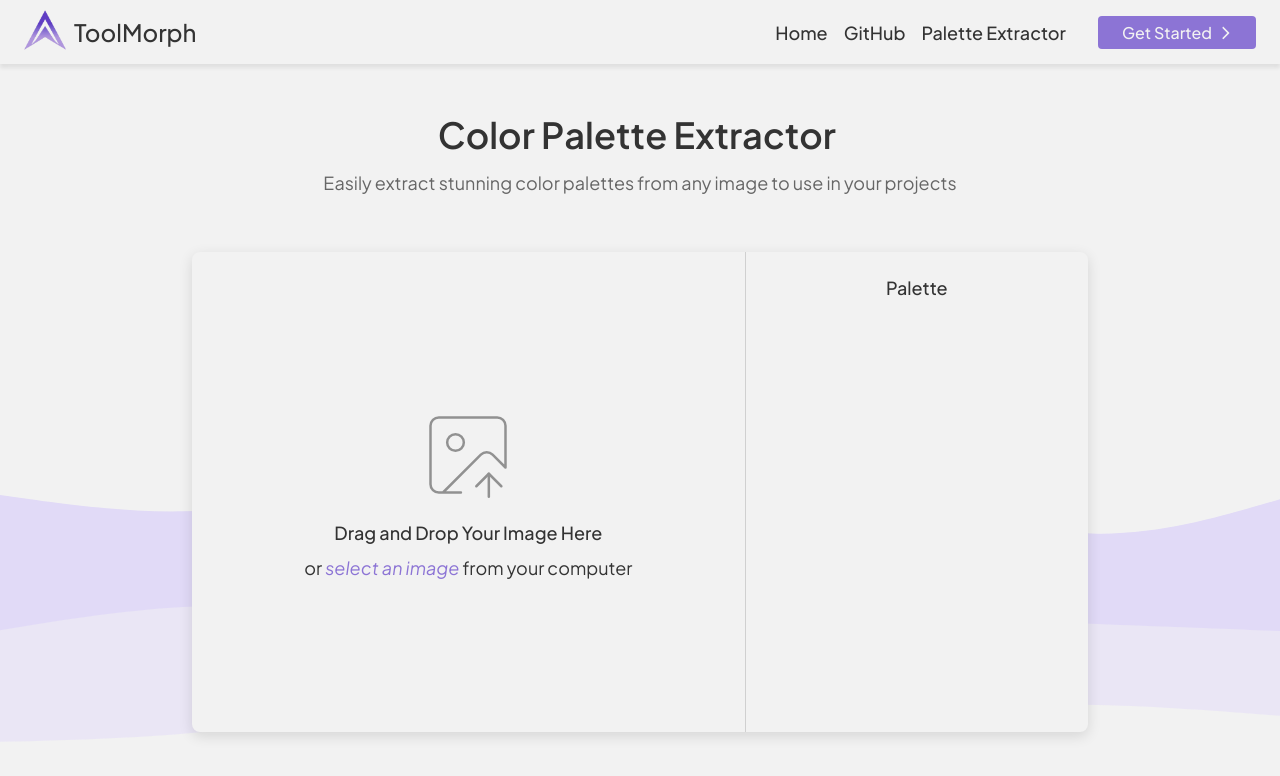
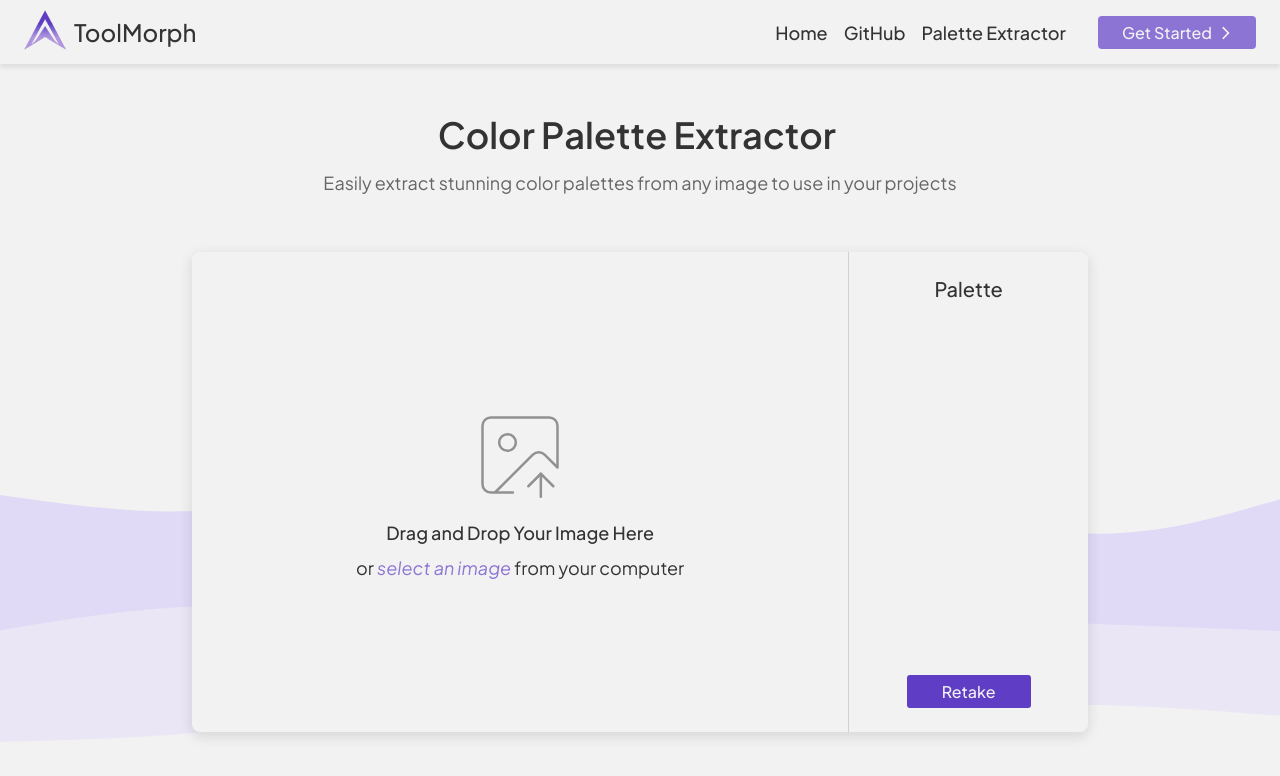
Before and after one commit to MunteanRares/toolmorph-ui, a React (Vite) app: page /palette-extractor in a window 1280 px wide. Shown: the top 776 px of the page. Built offline with nearby package versions, Linux system fonts and the light colour scheme.

Commit message:
Reworked palette results - smoother UI

```diff
--- a/src/Components/BackgroundWave/BackgroundWave.tsx
+++ b/src/Components/BackgroundWave/BackgroundWave.tsx
@@ -12,9 +12,10 @@ const BackgroundWave = () => {
     };
 
     const waveVariants: Variants = {
-        initial: { opacity: 0, y: transformAmount.slideSmallBottom },
+        initial: { opacity: 0, y: -20 },
         animate: { opacity: 1, y: 0 },
     };
+
     return (
         <motion.div
             variants={containerVariants}
--- a/src/Components/BtnComponent/BtnComponent.scss
+++ b/src/Components/BtnComponent/BtnComponent.scss
@@ -10,6 +10,7 @@
     cursor: pointer;
     padding: 6px 24px;
     border-radius: 3px;
+    width: 100%;
     background-color: $bgColor;
     color: $fontColor;
 
@@ -42,6 +43,8 @@
     display: flex;
     align-items: center;
     gap: 1.2rem;
+    margin: 0 auto 0 auto;
+    width: fit-content;
 }
 
 .fa-icon-btn {
--- a/src/Components/BtnComponent/BtnComponent.tsx
+++ b/src/Components/BtnComponent/BtnComponent.tsx
@@ -31,7 +31,7 @@ const Primarybtn = ({ children, btnType, icon }: Props) => {
                                 icon={icon}
                             />
                         )}
-                        {children}
+                        <p>{children}</p>
                     </div>
                 </button>
             </motion.div>
--- /dev/null
+++ b/src/Components/Loader/Loader.scss
@@ -0,0 +1,13 @@
+@use "../../styling/variables" as *;
+
+.spinner {
+    border-radius: 50%;
+    width: 50px;
+    height: 50px;
+    border: 4px transparent solid;
+    border-top-color: $primaryColor;
+    will-change: transform;
+    position: absolute;
+    top: 43%;
+    left: 43%;
+}
--- /dev/null
+++ b/src/Components/Loader/Loader.tsx
@@ -0,0 +1,14 @@
+import { motion } from "motion/react";
+import "./Loader.scss";
+
+const Loader = () => {
+    return (
+        <motion.div
+            className="spinner"
+            animate={{ rotate: 360 }}
+            transition={{ repeat: Infinity, duration: 1, type: "tween" }}
+        ></motion.div>
+    );
+};
+
+export default Loader;
--- a/src/Components/Pages/PaletteExtractorPage/PaletteExtractorPage.scss
+++ b/src/Components/Pages/PaletteExtractorPage/PaletteExtractorPage.scss
@@ -4,7 +4,6 @@
     overflow: hidden;
     position: relative;
     height: calc(100vh - $navbarHeight);
-}
 
     .title-container {
         display: flex;
@@ -34,19 +33,48 @@
         box-shadow: 0 4px 14px rgba(0, 0, 0, 0.12);
 
         border-radius: 8px;
-}
 
         .palette-result {
             padding: 24px;
             display: flex;
+            position: relative;
             flex-direction: column;
-    flex: 3.5;
+            width: 35%;
             align-items: center;
+
+            .palette-title {
+                text-align: center;
+                margin-bottom: 3.2rem;
+                font-size: 2rem;
             }
 
-.icon-img {
-    opacity: 50%;
-    width: 10rem;
-    height: 10rem;
-    stroke-width: 0.6px;
+            .palette-colors {
+                display: grid;
+                gap: 1.2rem;
+                row-gap: 2rem;
+                flex-wrap: wrap;
+                grid-template-columns: repeat(3, 1fr);
+                border-radius: 8px;
+
+                .palette-color {
+                    width: 8rem;
+                    height: 8rem;
+                    border-radius: 4px;
+                    cursor: pointer;
+                    margin-bottom: 0.6rem;
                 }
+
+                .color-hex {
+                    text-align: center;
+                    font-size: 1.4rem;
+                    color: $lowContrastFont;
+                }
+            }
+
+            .palette-bottom-div {
+                margin-top: auto;
+                width: 65%;
+            }
+        }
+    }
+}
--- a/src/Components/Pages/PaletteExtractorPage/PaletteExtractorPage.tsx
+++ b/src/Components/Pages/PaletteExtractorPage/PaletteExtractorPage.tsx
@@ -1,11 +1,45 @@
 import "./PaletteExtractorPage.scss";
-import { motion } from "motion/react";
-import { basicOpacityAnimation } from "../../../styling/constants";
+import { AnimatePresence, motion, Variants } from "motion/react";
+import { transformAmount } from "../../../styling/constants";
 import { SplitTextWrapper } from "../../../styling/AnimationWrappers";
 import BackgroundWave from "../../BackgroundWave/BackgroundWave";
 import UploadImageArea from "../../UploadImageArea/UploadImageArea";
+import useExtractPalette from "../../../hooks/useExtractPalette";
+import BtnComponent from "../../BtnComponent/BtnComponent";
+import {
+    basicOpacityVariant,
+    paletteColorsVariant,
+    paletteColorVariant,
+} from "../../../styling/animationVariants";
+import Loader from "../../Loader/Loader";
+import { useEffect, useRef, useState } from "react";
 
 const PaletteExtractorPage = () => {
+    const {
+        data: paletteData,
+        error: paletteError,
+        isLoading: isLoadingPalette,
+        fetchExtractPalette,
+    } = useExtractPalette();
+
+    const timeoutRef = useRef<number | null>(null);
+
+    const [copiedColor, setcopiedColor] = useState<string | null>(null);
+
+    const handleCopyHex = (colorHex: string) => {
+        navigator.clipboard.writeText(colorHex);
+
+        if (timeoutRef.current) {
+            clearTimeout(timeoutRef.current);
+        }
+
+        setcopiedColor(colorHex);
+
+        timeoutRef.current = window.setTimeout(() => {
+            setcopiedColor(null);
+        }, 1000);
+    };
+
     return (
         <>
             <section className="section-colorextract">
@@ -23,15 +57,83 @@ const PaletteExtractorPage = () => {
                     </motion.p>
 
                     <div className="upload-card">
-                        <UploadImageArea />
+                        <UploadImageArea fetchData={fetchExtractPalette} />
                         <div className="palette-result">
+                            <div className="palette-top-div">
                                 <motion.p
-                                variants={basicOpacityAnimation}
+                                    className="palette-title"
+                                    variants={basicOpacityVariant}
                                     initial="initial"
                                     animate="animate"
                                 >
                                     Palette
                                 </motion.p>
+
+                                {isLoadingPalette ? (
+                                    <Loader />
+                                ) : (
+                                    paletteData && (
+                                        <motion.div
+                                            className="palette-colors"
+                                            variants={paletteColorsVariant}
+                                            transition={{ delay: 0.4 }}
+                                            initial="initial"
+                                            animate="animate"
+                                        >
+                                            {paletteData.palettes.map(
+                                                (color, index) => (
+                                                    <motion.div
+                                                        key={color + index}
+                                                    >
+                                                        <motion.div
+                                                            whileHover={{
+                                                                scale: 1.1,
+                                                            }}
+                                                            variants={
+                                                                paletteColorVariant
+                                                            }
+                                                            className="palette-color"
+                                                            onClick={() =>
+                                                                handleCopyHex(
+                                                                    color
+                                                                )
+                                                            }
+                                                            style={{
+                                                                backgroundColor:
+                                                                    color,
+                                                                padding: "12px",
+                                                            }}
+                                                        />
+                                                        <AnimatePresence>
+                                                            <motion.p
+                                                                key={color}
+                                                                variants={
+                                                                    basicOpacityVariant
+                                                                }
+                                                                transition={{
+                                                                    delay: 0.4,
+                                                                }}
+                                                                className="color-hex"
+                                                            >
+                                                                {copiedColor ===
+                                                                color
+                                                                    ? "Copied!"
+                                                                    : color}
+                                                            </motion.p>
+                                                        </AnimatePresence>
+                                                    </motion.div>
+                                                )
+                                            )}
+                                        </motion.div>
+                                    )
+                                )}
+                            </div>
+
+                            <div className="palette-bottom-div">
+                                <BtnComponent btnType="primary">
+                                    Retake
+                                </BtnComponent>
+                            </div>
                         </div>
                     </div>
                 </div>
--- a/src/Components/UploadImageArea/UploadImageArea.scss
+++ b/src/Components/UploadImageArea/UploadImageArea.scss
@@ -6,9 +6,10 @@
     justify-content: center;
     align-items: center;
     gap: 1.2rem;
-    flex: 6;
+    width: 65%;
     padding: 24px;
     border-right: 1px solid $separatorColor;
+    width: 100%;
 
     span {
         color: $tintAccentColor;
@@ -21,13 +22,18 @@
     }
 
     .dropped-image {
-        height: 100%;
+        max-height: 100%;
+        max-width: 100%;
         border-radius: 8px;
         cursor: pointer;
+        object-fit: cover;
+        object-position: center;
     }
 
-    .papa {
-        width: 100%;
-        height: 100%;
+    .icon-img {
+        opacity: 50%;
+        width: 10rem;
+        height: 10rem;
+        stroke-width: 0.6px;
     }
 }
--- a/src/Components/UploadImageArea/UploadImageArea.tsx
+++ b/src/Components/UploadImageArea/UploadImageArea.tsx
@@ -1,18 +1,20 @@
 import { motion } from "framer-motion"; // Make sure you import from 'framer-motion'
 import { LuImageUp } from "react-icons/lu";
-import { basicOpacityAnimation, durationAmount } from "../../styling/constants";
+import { durationAmount } from "../../styling/constants";
 import { FileRejection, useDropzone } from "react-dropzone";
 import "./UploadImageArea.scss";
-import { useEffect, useState } from "react";
+import { useState } from "react";
 import "react-lazy-load-image-component/src/effects/blur.css";
-import useExtractPalette from "../../hooks/useExtractPalette";
-import { div } from "motion/react-client";
+import { basicOpacityVariant } from "../../styling/animationVariants";
 
-const UploadImageArea = () => {
+interface Props {
+    fetchData: (file: File) => void;
+}
+
+const UploadImageArea = ({ fetchData }: Props) => {
     const [uploadError, setUploadError] = useState("");
     const [acceptedImage, setAcceptedImage] = useState<File>();
     const [imageLoading, setImageLoading] = useState(true);
-    const { data, error, isLoading, fetchExtractPalette } = useExtractPalette();
 
     const onDrop = (acceptedFiles: File[], fileRejections: FileRejection[]) => {
         if (fileRejections.length > 0) {
@@ -20,8 +22,8 @@ const UploadImageArea = () => {
         } else if (acceptedFiles.length > 0) {
             const file = acceptedFiles[0];
             setImageLoading(true);
-            setAcceptedImage(acceptedFiles[0]);
-            fetchExtractPalette(file);
+            setAcceptedImage(file);
+            fetchData(file);
         }
     };
 
@@ -51,7 +53,7 @@ const UploadImageArea = () => {
                     onLoad={() => setImageLoading(false)}
                     className="dropped-image"
                     src={URL.createObjectURL(acceptedImage)}
-                />
+                ></motion.img>
             ) : (
                 <>
                     <motion.div
@@ -62,14 +64,14 @@ const UploadImageArea = () => {
                     </motion.div>
 
                     <motion.p
-                        variants={basicOpacityAnimation}
+                        variants={basicOpacityVariant}
                         initial="initial"
                         animate="animate"
                     >
                         Drag and Drop Your Image Here
                     </motion.p>
                     <motion.p
-                        variants={basicOpacityAnimation}
+                        variants={basicOpacityVariant}
                         initial="initial"
                         animate="animate"
                         className="select-image-text"
@@ -79,12 +81,6 @@ const UploadImageArea = () => {
                     </motion.p>
                 </>
             )}
-            {error && <p>{error}</p>}
-            {data?.palettes.map((color, index) => (
-                <div key={index} style={{ backgroundColor: color }}>
-                    {color}
-                </div>
-            ))}
 
             <input {...getInputProps()} multiple={false} />
         </div>
--- /dev/null
+++ b/src/styling/animationVariants.ts
@@ -0,0 +1,20 @@
+import { Variants } from "motion/react";
+import { transformAmount } from "./constants";
+
+export const basicOpacityVariant: Variants = {
+    initial: { opacity: 0 },
+    animate: { opacity: 1 },
+};
+
+export const paletteColorsVariant: Variants = {
+    initial: {},
+    animate: {
+        transition: { staggerChildren: 0.05, type: "spring", delay: 0.2 },
+    },
+};
+
+export const paletteColorVariant: Variants = {
+    initial: { y: transformAmount.slideSmallBottom, opacity: 0 },
+    animate: { y: 0, opacity: 1 },
+    exit: { y: 20, opacity: 0 },
+};
--- a/src/styling/constants.ts
+++ b/src/styling/constants.ts
@@ -12,8 +12,3 @@ export const durationAmount = {
     transformQuick: 0.6,
     transformLong: 1.2,
 };
-
-export const basicOpacityAnimation: Variants = {
-    initial: { opacity: 0 },
-    animate: { opacity: 1 },
-};
```
Also changed, not shown: src/hooks/useExtractPalette.ts (+16 -18 lines). Lines whose indentation alone changed are shown as unchanged.
